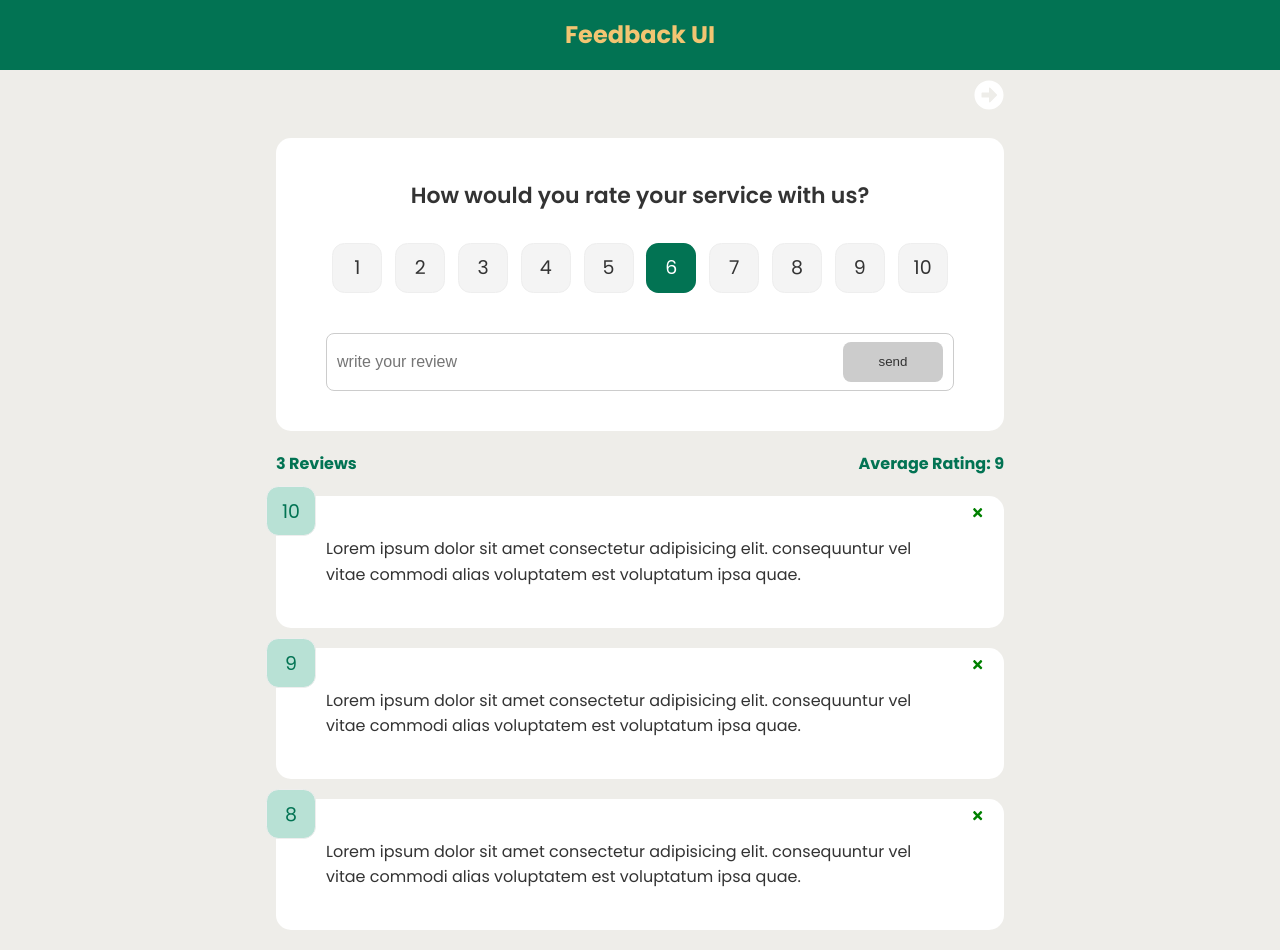
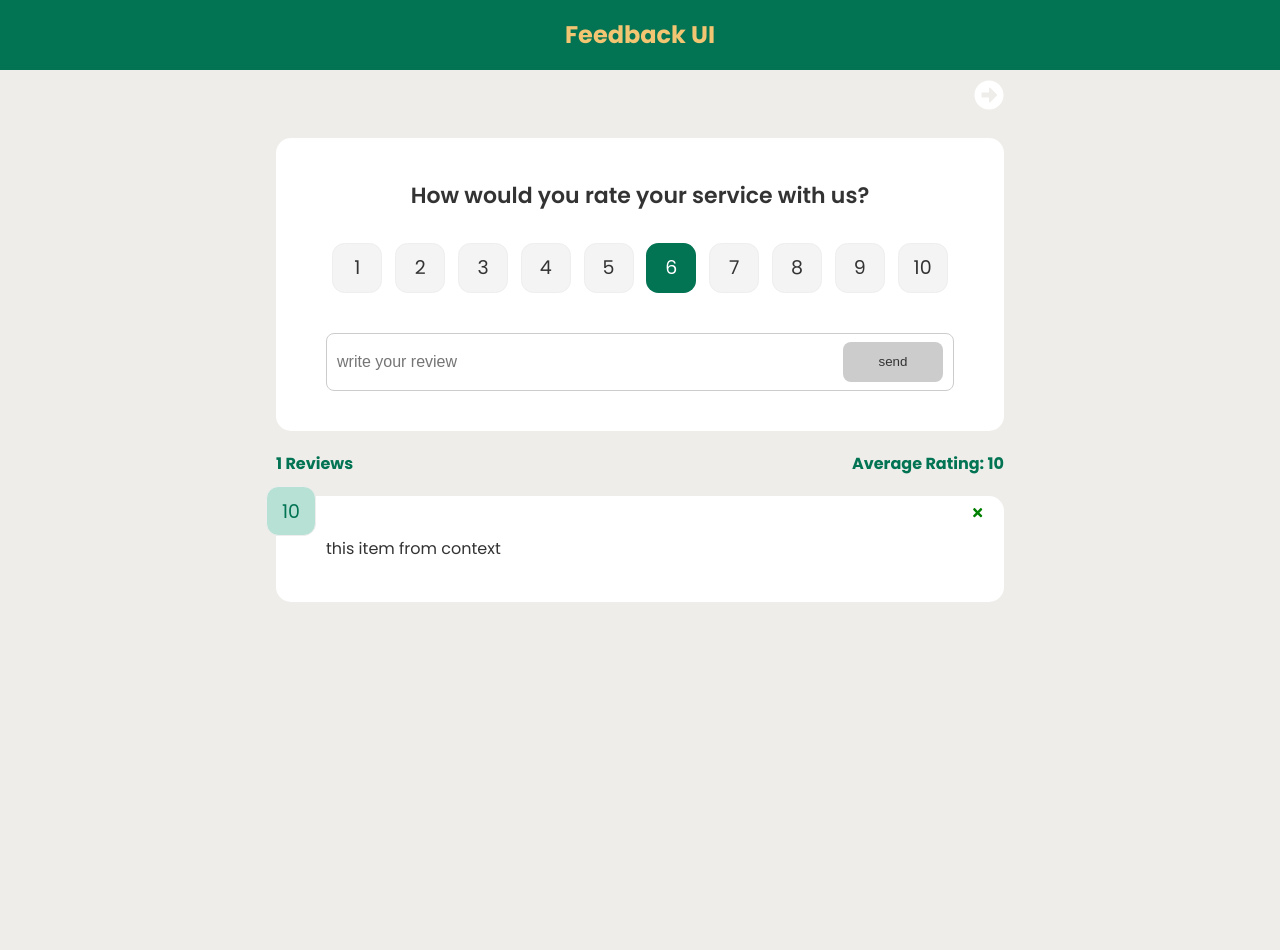
Before and after one commit to Dina2703/feedback-app2, a React (Create React App) app: page / in a window 1280 px wide. After the commit the page ends 800 px from the top, so only its background shows below. Built offline with nearby package versions, Linux system fonts and the light colour scheme.

Commit message:
Context API, create a Context and Provider, useContext hook

```diff
--- a/src/App.js
+++ b/src/App.js
@@ -8,6 +8,7 @@
 import FeedbackForm from "./components/FeedbackForm";
 import About from "./pages/About";
 import AboutLink from "./components/AboutLink";
+import { FeedbackProvider } from "./context/FeedbackContext";
 
 function App() {
   const [feedback, setFeedback] = useState(feedbackData);
@@ -23,10 +24,9 @@
     setFeedback([newFeedback, ...feedback]);
   };
   return (
-    <>
+    <FeedbackProvider>
       <Router>
         <Header />
-
         <div className="container">
           <Routes>
             <Route
@@ -35,11 +35,8 @@
                 <>
                   <AboutLink />
                   <FeedbackForm handleAdd={handleAdd} />
-                  <FeedbackStats feedback={feedback} />
-                  <FeedbackList
-                    feedback={feedback}
-                    handleDelete={handleDelete}
-                  />
+                  <FeedbackStats />
+                  <FeedbackList handleDelete={handleDelete} />
                 </>
               }
             />
@@ -47,7 +44,7 @@
           </Routes>
         </div>
       </Router>
-    </>
+    </FeedbackProvider>
   );
 }
 
--- a/src/components/FeedbackList.js
+++ b/src/components/FeedbackList.js
@@ -1,8 +1,10 @@
-import PropTypes from "prop-types";
+import { useContext } from "react";
 import { motion, AnimatePresence } from "framer-motion";
 import FeedbackItem from "./FeedbackItem";
+import FeedbackContext from "../context/FeedbackContext";
 
-function FeedbackList({ feedback, handleDelete }) {
+function FeedbackList({ handleDelete }) {
+  const { feedback } = useContext(FeedbackContext);
   if (!feedback || feedback.length === 0) {
     return <h2 style={{ color: "green" }}>No Feedback Yet</h2>;
   }
@@ -38,14 +40,4 @@
   // );
 }
 
-FeedbackList.propTypes = {
-  feedback: PropTypes.arrayOf(
-    PropTypes.shape({
-      id: PropTypes.number.isRequired,
-      text: PropTypes.string.isRequired,
-      rating: PropTypes.number.isRequired,
-    })
-  ),
-  handleDelete: PropTypes.func.isRequired,
-};
 export default FeedbackList;
--- a/src/components/FeedbackStats.js
+++ b/src/components/FeedbackStats.js
@@ -1,6 +1,8 @@
-import PropTypes from "prop-types";
+import { useContext } from "react";
+import FeedbackContext from "../context/FeedbackContext";
 
-function FeedbackStats({ feedback }) {
+function FeedbackStats() {
+  const { feedback } = useContext(FeedbackContext);
   //calculate rating average
   let average =
     feedback.reduce((acc, cur) => acc + cur.rating, 0) / feedback.length;
@@ -14,7 +16,5 @@
     </div>
   );
 }
-FeedbackStats.propTypes = {
-  feedback: PropTypes.array.isRequired,
-};
+
 export default FeedbackStats;
--- /dev/null
+++ b/src/context/FeedbackContext.js
@@ -0,0 +1,24 @@
+import { createContext, useState } from "react";
+
+const FeedbackContext = createContext();
+
+export const FeedbackProvider = ({ children }) => {
+  const [feedback, setFeedback] = useState([
+    {
+      id: 1,
+      text: "this item from context",
+      rating: 10,
+    },
+  ]);
+  return (
+    <FeedbackContext.Provider
+      value={{
+        feedback,
+      }}
+    >
+      {children}
+    </FeedbackContext.Provider>
+  );
+};
+
+export default FeedbackContext;
```
